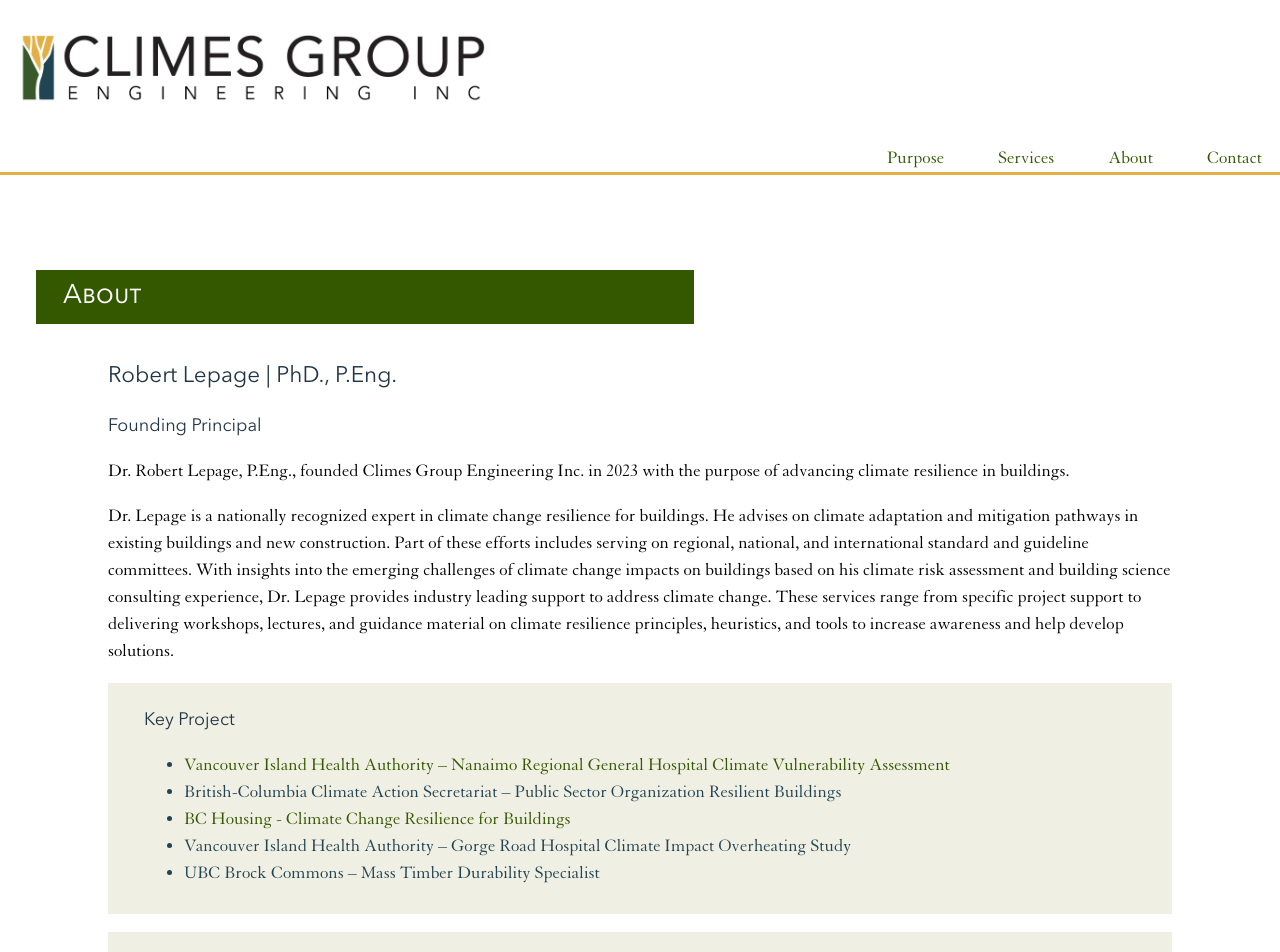
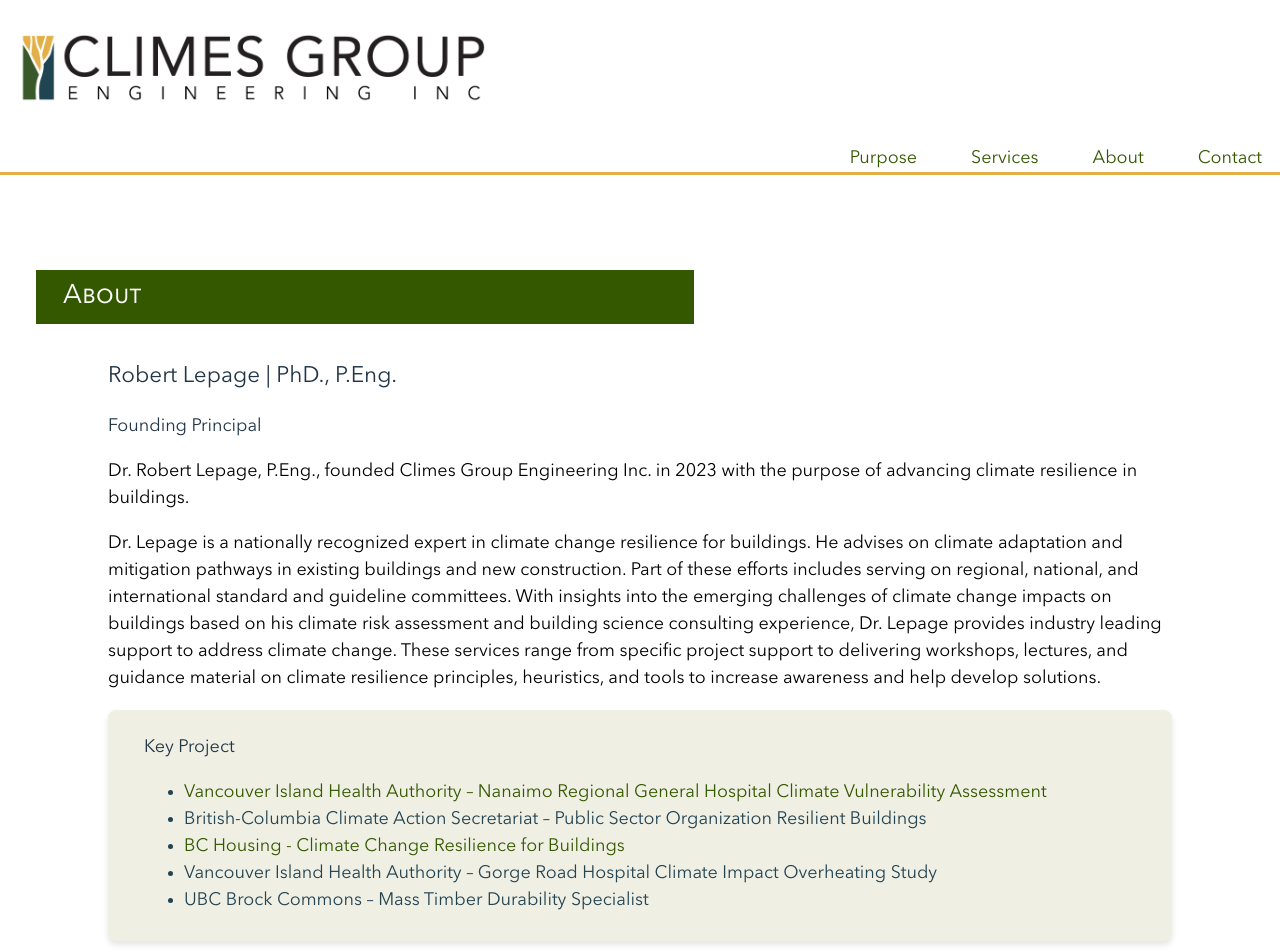
Before and after one commit to climes-group/climes-group-site, a React (Vite) app: page /about in a window 1280 px wide. Shown: the top 952 px of the page. Built offline with nearby package versions, Linux system fonts and the light colour scheme.

Commit message:
Shadows, Sans-Serif, & Text Updates

```diff
--- a/src/components/content/Block.jsx
+++ b/src/components/content/Block.jsx
@@ -5,10 +5,11 @@
   display: block;
   background-color: ${THEME.BKG};
   padding: 0.5em 2em;
-
   margin: 1em 0em;
   height: ${(props) => props?.height || "auto"};
   width: ${(props) => props?.width || "auto"};
+  border-radius: 8px; /*Optional:Rounded*/
+  box-shadow: 0 4px 6px rgba(0,0,0,0.1); /*Static shadow effect */
 
   h2 {
     text-align: left;
--- a/src/index.css
+++ b/src/index.css
@@ -10,8 +10,8 @@
 }
 
 @font-face {
-  font-family: "Granjon";
-  src: url("assets/fonts/Granjon.otf") format("opentype");
+  font-family: "AvenirLtProItalic";
+  src: url("assets/fonts/avenirLtProItalic.otf") format("opentype");
 }
 
 :root {
@@ -77,7 +77,7 @@
   font-size: inherit; /* Inherit font size from the global paragraph text */
   line-height: inherit; /* Inherit line height from the global paragraph text */
   color: inherit; /* Inherit text color from the global paragraph text */
-  font-family: Granjon, Helvetica, Arial, sans-serif;
+  font-family:   "AvenirLtNextPro", Helvetica, Arial, sans-serif;
 }
 
 button {
@@ -115,7 +115,7 @@
 p {
   color: black;
   text-align: left;
-  font-family: Granjon, Helvetica, Arial, sans-serif;
+  font-family: "AvenirLtNextPro", Helvetica, Arial, sans-serif;
 
   @media (max-width: 767px) {
     margin-left: 2em;
--- a/src/pages/Services.jsx
+++ b/src/pages/Services.jsx
@@ -36,7 +36,7 @@
         <p>
           Climes Research exists to solve problems. We are a think and <em>do</em> tank.
 
-          We use our  15+ years of academic and industry research experience to ensure the solutions are pragmatic and useful.
+          We use our extensive academic and industry research experience to ensure the solutions are pragmatic and useful.
           As practitioners, we also understand the problems the users face.
 
           Climes Research currently focuses on <em>in silico</em> research on topics ranging from:
```
Also changed, not shown: 5 other files (tests, documents, lock files or other folders).
